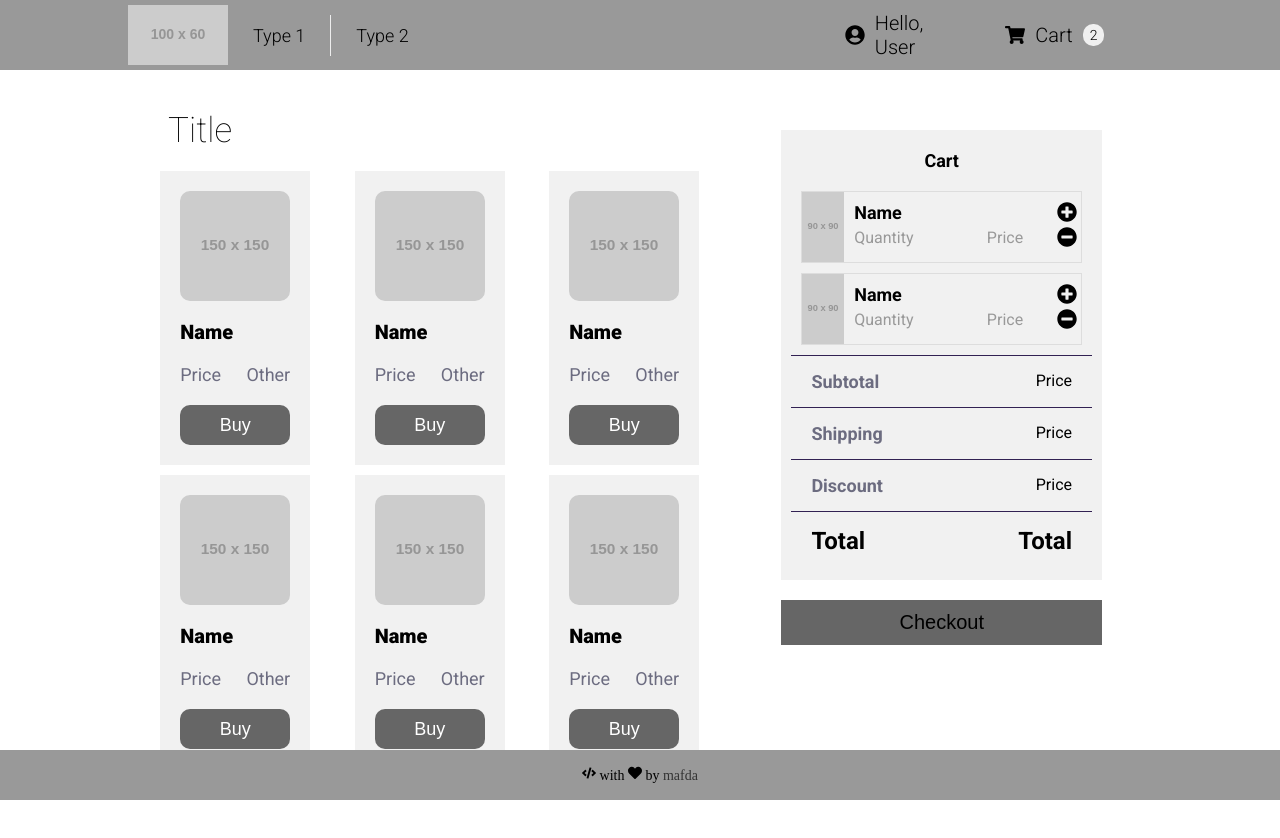
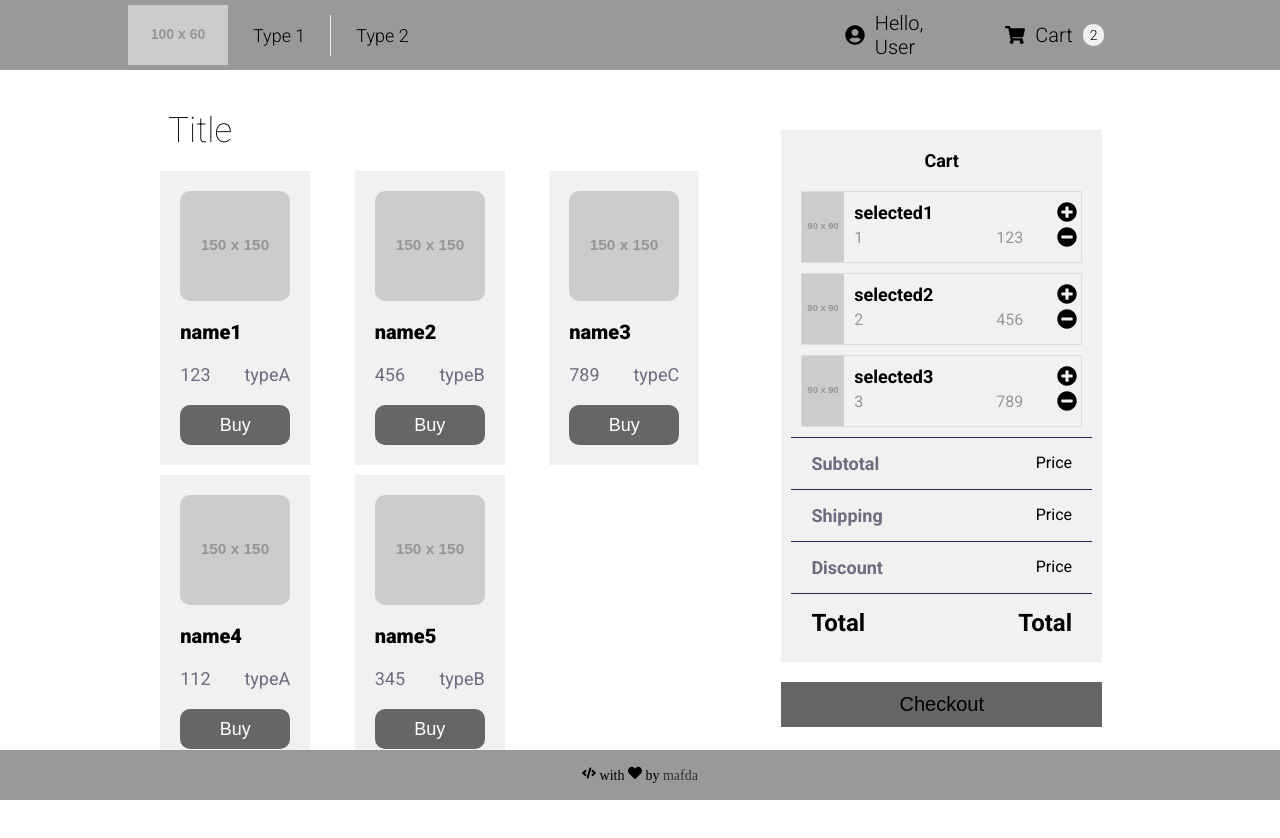
Before and after one commit to mafda/pokemon_store, a React (Create React App) app in the folder frontend/: page / in a window 1280 px wide. Built offline with nearby package versions, Linux system fonts and the light colour scheme.

Commit message:
fix css: using flex-start instead start. include hard-coded products

```diff
--- a/frontend/src/App.css
+++ b/frontend/src/App.css
@@ -102,7 +102,7 @@ main {
   margin: 70px 0 50px 0;
   width: 100%;
   display: flex;
-  align-items: start;
+  align-items: flex-start;
   justify-content: center;
   font-family: "Roboto", sans-serif;
 }
@@ -371,7 +371,7 @@ nav {
 	flex-direction: row;
 	flex-wrap: nowrap;
 	align-items: center;
-	justify-content: start;
+	justify-content: flex-start;
 	margin: auto;
 	width: 100%;
 	z-index: 2;
--- a/frontend/src/App.js
+++ b/frontend/src/App.js
@@ -5,49 +5,64 @@ import { FaPlusCircle, FaMinusCircle, FaUserCircle, FaShoppingCart, FaHeart, FaC
 import './App.css'
 
 const App = () => {
+
+  const items = [
+    { id: 1, name: "name1", price: 123, other: "typeA" },
+    { id: 2, name: "name2", price: 456, other: "typeB" },
+    { id: 3, name: "name3", price: 789, other: "typeC" },
+    { id: 4, name: "name4", price: 112, other: "typeA" },
+    { id: 5, name: "name5", price: 345, other: "typeB" }
+  ];
+
+  const selectedItems = [
+    { id: 1, name: "selected1", price: 123, quantity: "1" },
+    { id: 2, name: "selected2", price: 456, quantity: "2" },
+    { id: 3, name: "selected3", price: 789, quantity: "3" }
+  ];
+
   return (
     <div>
       <header>
-        <div class="container">
-          <div class="t-typ">
+        <div className="container">
+          <div className="t-typ">
             <nav>
-              <div class="nav-wrapper">
-                <input class="hidden" type="checkbox" id="menuToggle" />
-                <label class="menu-btn" for="menuToggle">
-                  <div class="menu"></div>
-                  <div class="menu"></div>
-                  <div class="menu"></div>
+              <div className="nav-wrapper">
+                <input className="hidden" type="checkbox" id="menuToggle" />
+                <label className="menu-btn" htmlFor="menuToggle">
+                  <div className="menu"></div>
+                  <div className="menu"></div>
+                  <div className="menu"></div>
                 </label>
-                <div class="logo-container">
+                <div className="logo-container">
                   <img src="https://dummyimage.com/100x60" alt="Logo" />
                 </div>
-                <div class="nav-container">
-                  <ul class="nav-tabs">
-                    <li class="nav-tab">Type 1</li>
-                    <li class="nav-tab">Type 2</li>
+                <div className="nav-container">
+                  <ul className="nav-tabs">
+                    <li className="nav-tab">Type 1</li>
+                    <li className="nav-tab">Type 2</li>
                   </ul>
                 </div>
               </div>
             </nav>
           </div>
-          <div class="u-car">
-            <div class="user">
-              <div class="icon">
+          <div className="u-car">
+            <div className="user">
+              <div className="icon">
                 <FaUserCircle />
               </div>
-              <div class="u-car-text">
+              <div className="u-car-text">
                 <p>Hello, User</p>
               </div>
             </div>
-            <div class="cart">
-              <div class="icon">
+            <div className="cart">
+              <div className="icon">
                 <FaShoppingCart />
               </div>
-              <div class="u-car-text">
+              <div className="u-car-text">
                 <p>Cart</p>
               </div>
-              <div class="icon">
-                <span class="badge">2</span>
+              <div className="icon">
+                <span className="badge">2</span>
               </div>
             </div>
           </div>
@@ -55,154 +70,87 @@ const App = () => {
       </header>
 
       <main>
-        <div class="container">
-          <div class="items">
+        <div className="container">
+          <div className="items">
             <h2>Title</h2>
             <ul>
-              <li>
+              {items.map(item => (
+                <li key={item.id}>
                   <img src="https://dummyimage.com/150x150" alt="" />
-                <div class="p-name">
-                  <strong>Name</strong>
+                  <div className="p-name">
+                    <strong>{item.name}</strong>
                   </div>
-                <div class="p-description">
-                  <p>Price</p>
-                  <p>Other</p>
+                  <div className="p-description">
+                    <p>{item.price}</p>
+                    <p>{item.other}</p>
                   </div>
-                <button class='buy'>Buy</button>
+                  <button className='buy'>Buy</button>
                 </li>
-              <li>
-                <img src="https://dummyimage.com/150x150" alt="" />
-                <div class="p-name">
-                  <strong>Name</strong>
-                </div>
-                <div class="p-description">
-                  <p>Price</p>
-                  <p>Other</p>
-                </div>
-                <button class='buy'>Buy</button>
-              </li>
-              <li>
-                <img src="https://dummyimage.com/150x150" alt="" />
-                <div class="p-name">
-                  <strong>Name</strong>
-                </div>
-                <div class="p-description">
-                  <p>Price</p>
-                  <p>Other</p>
-                </div>
-                <button class='buy'>Buy</button>
-              </li>
-              <li>
-                <img src="https://dummyimage.com/150x150" alt="" />
-                <div class="p-name">
-                  <strong>Name</strong>
-                </div>
-                <div class="p-description">
-                  <p>Price</p>
-                  <p>Other</p>
-                </div>
-                <button class='buy'>Buy</button>
-              </li>
-              <li>
-                <img src="https://dummyimage.com/150x150" alt="" />
-                <div class="p-name">
-                  <strong>Name</strong>
-                </div>
-                <div class="p-description">
-                  <p>Price</p>
-                  <p>Other</p>
-                </div>
-                <button class='buy'>Buy</button>
-              </li>
-              <li>
-                <img src="https://dummyimage.com/150x150" alt="" />
-                <div class="p-name">
-                  <strong>Name</strong>
-                </div>
-                <div class="p-description">
-                  <p>Price</p>
-                  <p>Other</p>
-                </div>
-                <button class='buy'>Buy</button>
-              </li>
+              ))}
             </ul>
           </div>
 
-          <div class="cart">
-            <div class='summary-cart'>
-              <div class='summary'>
-                <div class='summary-title'>
+          <div className="cart">
+            <div className='summary-cart'>
+              <div className='summary'>
+                <div className='summary-title'>
                   <strong>Cart</strong>
                 </div>
                 <ul>
-                  <li>
+                  {selectedItems.map(item => (
+                    <li key={item.id}>
                       <img src="https://dummyimage.com/90" alt="" />
-                    <div class='summary-description'>
-                      <div class='summary-description-name'>
-                        <strong>Name</strong>
+                      <div className='summary-description'>
+                        <div className='summary-description-name'>
+                          <strong>{item.name}</strong>
                         </div>
-                      <div class='summary-description-product'>
-                        <p>Quantity</p>
-                        <p>Price</p>
+                        <div className='summary-description-product'>
+                          <p>{item.quantity}</p>
+                          <p>{item.price}</p>
                         </div>
                       </div>
-                    <div class='summary-add'>
+                      <div className='summary-add'>
                         <span><FaPlusCircle /></span>
                         <span><FaMinusCircle /></span>
                       </div>
                     </li>
-                  <li>
-                    <img src="https://dummyimage.com/90" alt="" />
-                    <div class='summary-description'>
-                      <div class='summary-description-name'>
-                        <strong>Name</strong>
-                      </div>
-                      <div class='summary-description-product'>
-                        <p>Quantity</p>
+                  ))}
+                </ul>
+                <div className='summary-cost'>
+                  <div className='cost'>
+                    <div className='label'><strong>Subtotal</strong></div>
+                    <div className='subtotal'>
                       <p>Price</p>
                     </div>
                   </div>
-                    <div class='summary-add'>
-                      <span><FaPlusCircle /></span>
-                      <span><FaMinusCircle /></span>
-                    </div>
-                  </li>
-                </ul>
-                <div class='summary-cost'>
-                  <div class='cost'>
-                    <div class='label'><strong>Subtotal</strong></div>
-                    <div class='subtotal'>
+                  <div className='cost'>
+                    <div className='label'><strong>Shipping</strong></div>
+                    <div className='subtotal'>
                       <p>Price</p>
                     </div>
                   </div>
-                  <div class='cost'>
-                    <div class='label'><strong>Shipping</strong></div>
-                    <div class='subtotal'>
+                  <div className='cost'>
+                    <div className='label'><strong>Discount</strong></div>
+                    <div className='subtotal'>
                       <p>Price</p>
                     </div>
                   </div>
-                  <div class='cost'>
-                    <div class='label'><strong>Discount</strong></div>
-                    <div class='subtotal'>
-                      <p>Price</p>
-                    </div>
-                  </div>
-                  <div class='cost'>
-                    <div class='label total'>Total</div>
-                    <div class='subtotal total'>
+                  <div className='cost'>
+                    <div className='label total'>Total</div>
+                    <div className='subtotal total'>
                       <p>Total</p>
                     </div>
                   </div>
                 </div>
               </div>
-              <input type="submit" value="Checkout" class="checkout" />
+              <input type="submit" value="Checkout" className="checkout" />
             </div>
           </div>
         </div>
       </main>
 
       <footer>
-        <div class="sign">
+        <div className="sign">
           <p>< FaCode /> with < FaHeart /> by <a href="https://mafda.github.io/"
             target="blank">mafda</a></p>
         </div>
```
Lines whose indentation alone changed are shown as unchanged.
